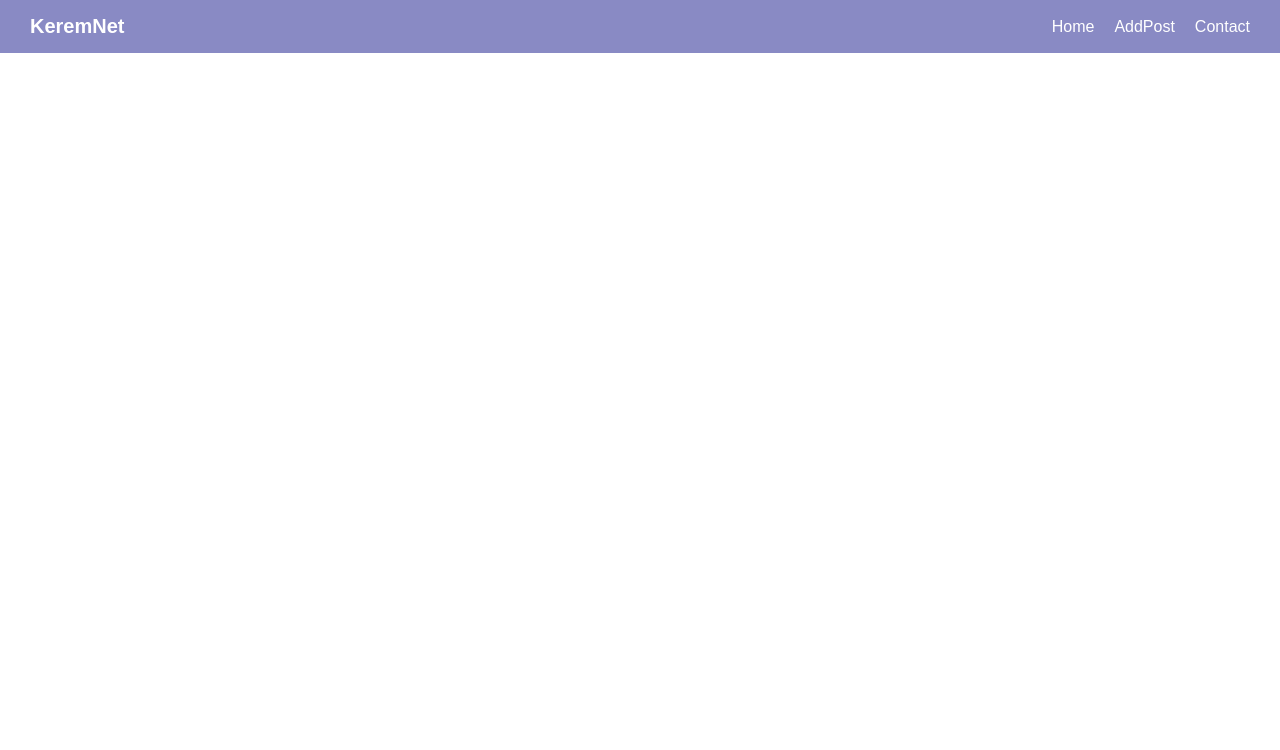
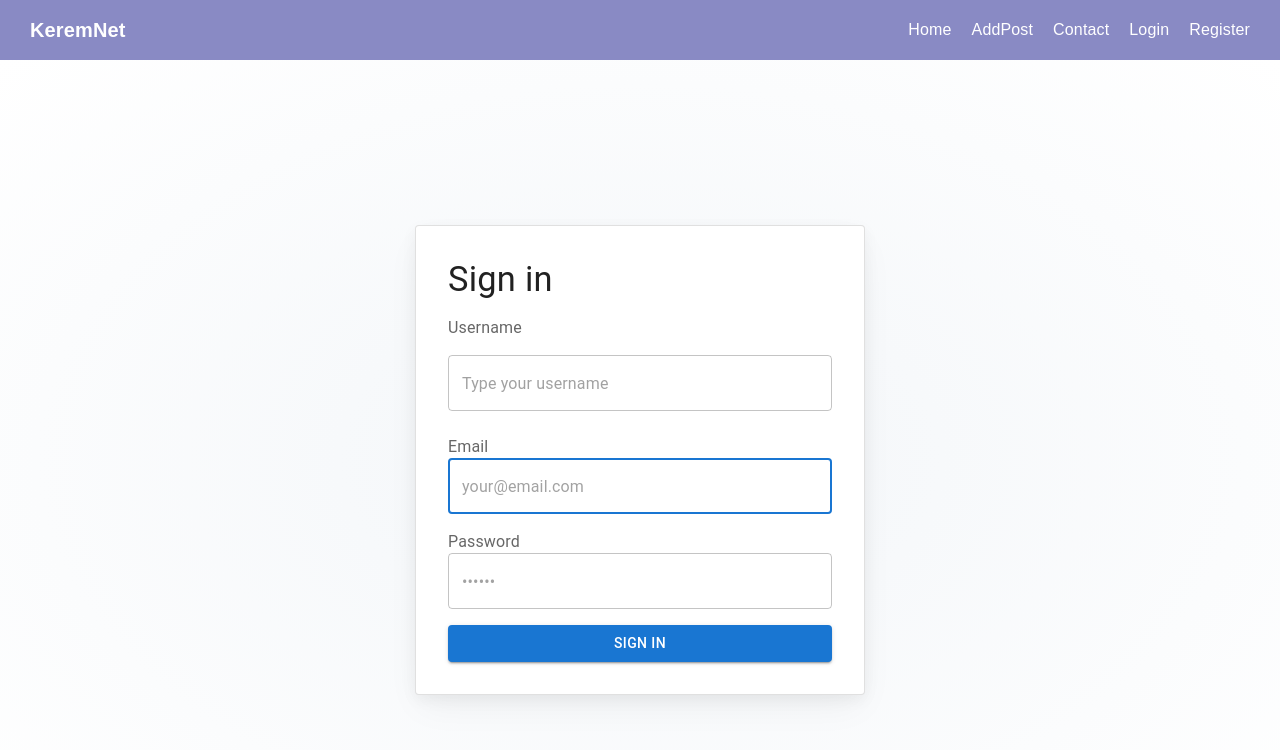
Before and after one commit to koralbs31/keremnet, a React (Create React App) app: page /register in a window 1280 px wide. Shown: the top 750 px of the page. Built offline with nearby package versions, Linux system fonts and the light colour scheme.

Commit message:
added login and register pages

```diff
--- a/src/App.tsx
+++ b/src/App.tsx
@@ -4,6 +4,8 @@ import Navbar from './components/ApplicationLayout/Pages/Navbar/Navbar';
 import Contact from './components/ApplicationLayout/Pages/Contact/Contact';
 import { BrowserRouter as Router, Routes, Route } from "react-router-dom";
 import AddPost from './components/ApplicationLayout/Pages/AddPost/AddPost';
+import Login from './components/ApplicationLayout/Pages/Login/Login';
+import Register from './components/ApplicationLayout/Pages/Register/Register';
 
 
 function App() {
@@ -15,6 +17,8 @@ function App() {
         <Route path="/" element={<Homepage />} />
         <Route path="/addpost" element={<AddPost />} />
         <Route path="/contact" element={<Contact />} />
+        <Route path='/login' element={<Login/>} />
+        <Route path='/register' element={<Register/>}/>
       </Routes>
     </Router>
   );
--- /dev/null
+++ b/src/components/ApplicationLayout/Pages/Login/Login.tsx
@@ -0,0 +1,145 @@
+import React, { useState } from 'react';
+import {
+  Box,
+  Button,
+  CssBaseline,
+  Divider,
+  FormControl,
+  FormLabel,
+  Stack,
+  TextField,
+  Typography,
+  Card as MuiCard,
+} from '@mui/material';
+import { styled } from '@mui/material/styles';
+import { useForm } from '../../../../hooks/useForm';
+
+const Card = styled(MuiCard)(({ theme }) => ({
+  display: 'flex',
+  flexDirection: 'column',
+  alignSelf: 'center',
+  width: '100%',
+  padding: theme.spacing(4),
+  gap: theme.spacing(2),
+  margin: 'auto',
+  [theme.breakpoints.up('sm')]: {
+    maxWidth: '450px',
+  },
+  boxShadow:
+    '0px 5px 15px rgba(0, 0, 0, 0.05), 0px 15px 35px -5px rgba(0, 0, 0, 0.05)',
+}));
+
+const SignInContainer = styled(Stack)(({ theme }) => ({
+  minHeight: '100vh',
+  padding: theme.spacing(2),
+  background:
+    'radial-gradient(ellipse at center, #f3f6f9 0%, #ffffff 100%)',
+  display: 'flex',
+  alignItems: 'center',
+  justifyContent: 'center',
+}));
+
+interface FormFields {
+  email: string;
+  password: string;
+  [key: string]: string;
+}
+
+export default function Login() {
+  const [emailError, setEmailError] = useState('');
+  const [passwordError, setPasswordError] = useState('');
+
+  const { formData, handleChange, handleSubmit } = useForm<FormFields>(
+    { email: '', password: '' },
+    (data) => {
+      const isValid = validateInputs(data);
+      if (!isValid) return;
+
+      console.log('Form submitted:', data);
+    }
+  );
+
+  const validateInputs = (data: FormFields) => {
+    let isValid = true;
+
+    if (!data.email || !/\S+@\S+\.\S+/.test(data.email)) {
+      setEmailError('Please enter a valid email address.');
+      isValid = false;
+    } else {
+      setEmailError('');
+    }
+
+    if (!data.password || data.password.length < 6) {
+      setPasswordError('Password must be at least 6 characters long.');
+      isValid = false;
+    } else {
+      setPasswordError('');
+    }
+
+    return isValid;
+  };
+
+  return (
+    <>
+      <CssBaseline />
+      <SignInContainer>
+        <Card variant="outlined">
+          <Typography
+            component="h1"
+            variant="h4"
+            sx={{ width: '100%', fontSize: 'clamp(2rem, 10vw, 2.15rem)' }}
+          >
+            Sign in
+          </Typography>
+          <Box
+            component="form"
+            onSubmit={handleSubmit}
+            noValidate
+            sx={{ display: 'flex', flexDirection: 'column', width: '100%', gap: 2 }}
+          >
+            <FormControl>
+              <FormLabel htmlFor="email">Email</FormLabel>
+              <TextField
+                id="email"
+                type="email"
+                name="email"
+                value={formData.email}
+                onChange={handleChange}
+                placeholder="your@email.com"
+                autoComplete="email"
+                autoFocus
+                required
+                fullWidth
+                variant="outlined"
+                error={Boolean(emailError)}
+                helperText={emailError}
+              />
+            </FormControl>
+
+            <FormControl>
+              <FormLabel htmlFor="password">Password</FormLabel>
+              <TextField
+                id="password"
+                type="password"
+                name="password"
+                value={formData.password}
+                onChange={handleChange}
+                placeholder="••••••"
+                autoComplete="current-password"
+                required
+                fullWidth
+                variant="outlined"
+                error={Boolean(passwordError)}
+                helperText={passwordError}
+              />
+            </FormControl>
+
+            <Button type="submit" fullWidth variant="contained">
+              Sign in
+            </Button>
+          </Box>
+        </Card>
+      </SignInContainer>
+    </>
+  );
+}
--- a/src/components/ApplicationLayout/Pages/Navbar/Navbar.tsx
+++ b/src/components/ApplicationLayout/Pages/Navbar/Navbar.tsx
@@ -10,6 +10,8 @@ function Navbar() {
         <li><Link to="/">Home</Link></li>
         <li><Link to="/AddPost">AddPost</Link></li>
         <li><Link to="/contact">Contact</Link></li>
+        <li><Link to="/login">Login</Link></li>
+        <li><Link to="/register">Register</Link></li>
       </ul>
     </nav>
   );
--- /dev/null
+++ b/src/components/ApplicationLayout/Pages/Register/Register.tsx
@@ -0,0 +1,162 @@
+import React, { useState } from 'react';
+import {
+  Box,
+  Button,
+  CssBaseline,
+  Divider,
+  FormControl,
+  FormLabel,
+  Stack,
+  TextField,
+  Typography,
+  Card as MuiCard,
+} from '@mui/material';
+import { styled } from '@mui/material/styles';
+import { useForm } from '../../../../hooks/useForm';
+
+const Card = styled(MuiCard)(({ theme }) => ({
+  display: 'flex',
+  flexDirection: 'column',
+  alignSelf: 'center',
+  width: '100%',
+  padding: theme.spacing(4),
+  gap: theme.spacing(2),
+  margin: 'auto',
+  [theme.breakpoints.up('sm')]: {
+    maxWidth: '450px',
+  },
+  boxShadow:
+    '0px 5px 15px rgba(0, 0, 0, 0.05), 0px 15px 35px -5px rgba(0, 0, 0, 0.05)',
+}));
+
+const RegisterContainer = styled(Stack)(({ theme }) => ({
+  minHeight: '100vh',
+  padding: theme.spacing(2),
+  background:
+    'radial-gradient(ellipse at center, #f3f6f9 0%, #ffffff 100%)',
+  display: 'flex',
+  alignItems: 'center',
+  justifyContent: 'center',
+}));
+
+interface FormFields {
+  username: string;
+  email: string;
+  password: string;
+  [key: string]: string;
+}
+
+export default function Register() {
+  const [emailError, setEmailError] = useState('');
+  const [passwordError, setPasswordError] = useState('');
+
+  const { formData, handleChange, handleSubmit } = useForm<FormFields>(
+    { username: '', email: '', password: '' },
+    (data) => {
+      const isValid = validateInputs(data);
+      if (!isValid) return;
+
+      console.log('Form submitted:', data);
+    }
+  );
+
+  const validateInputs = (data: FormFields) => {
+    let isValid = true;
+
+    if (!data.email || !/\S+@\S+\.\S+/.test(data.email)) {
+      setEmailError('Please enter a valid email address.');
+      isValid = false;
+    } else {
+      setEmailError('');
+    }
+
+    if (!data.password || data.password.length < 6) {
+      setPasswordError('Password must be at least 6 characters long.');
+      isValid = false;
+    } else {
+      setPasswordError('');
+    }
+
+    return isValid;
+  };
+
+  return (
+    <>
+      <CssBaseline />
+      <RegisterContainer>
+        <Card variant="outlined">
+          <Typography
+            component="h1"
+            variant="h4"
+            sx={{ width: '100%', fontSize: 'clamp(2rem, 10vw, 2.15rem)' }}
+          >
+            Sign in
+          </Typography>
+          <Box
+            component="form"
+            onSubmit={handleSubmit}
+            noValidate
+            sx={{ display: 'flex', flexDirection: 'column', width: '100%', gap: 2 }}
+          >
+            <FormControl>
+                <FormLabel>Username</FormLabel>
+                <TextField
+                    margin="normal"
+                    name="name"
+                    value={formData.name}
+                    placeholder='Type your username'
+                    onChange={handleChange}
+                    autoFocus
+                    fullWidth
+                    variant="outlined"
+                    required
+                />
+            </FormControl>
+
+
+            <FormControl>
+              <FormLabel htmlFor="email">Email</FormLabel>
+              <TextField
+                id="email"
+                type="email"
+                name="email"
+                value={formData.email}
+                onChange={handleChange}
+                placeholder="your@email.com"
+                autoComplete="email"
+                autoFocus
+                required
+                fullWidth
+                variant="outlined"
+                error={Boolean(emailError)}
+                helperText={emailError}
+              />
+            </FormControl>
+
+            <FormControl>
+              <FormLabel htmlFor="password">Password</FormLabel>
+              <TextField
+                id="password"
+                type="password"
+                name="password"
+                value={formData.password}
+                onChange={handleChange}
+                placeholder="••••••"
+                autoComplete="current-password"
+                required
+                fullWidth
+                variant="outlined"
+                error={Boolean(passwordError)}
+                helperText={passwordError}
+              />
+            </FormControl>
+
+            <Button type="submit" fullWidth variant="contained">
+              Sign in
+            </Button>
+          </Box>
+        </Card>
+      </RegisterContainer>
+    </>
+  );
+}
```
